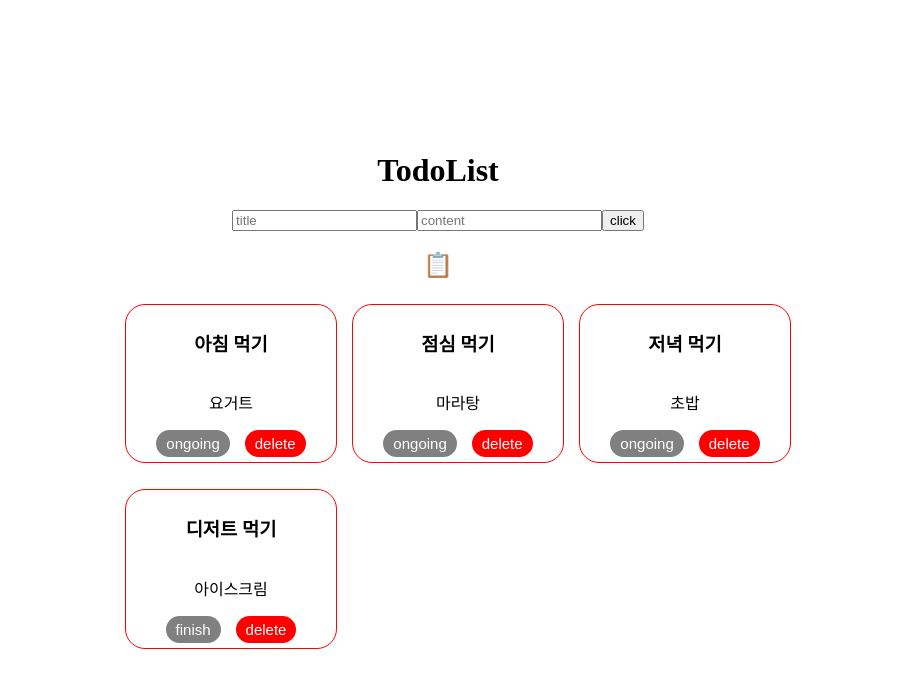
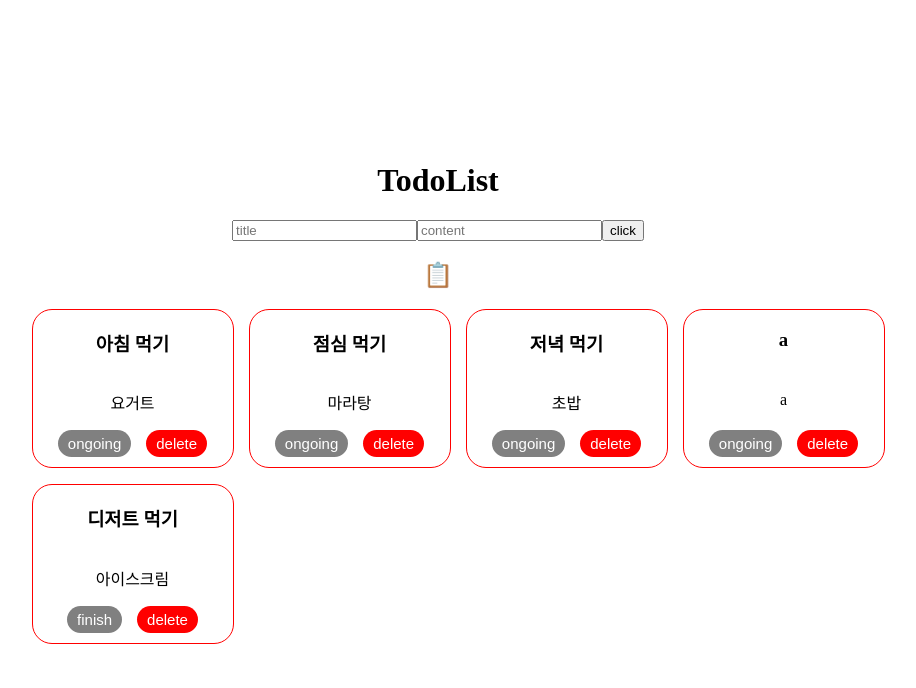
Before and after one commit to aotoyae/my-todo-list-ts, a React (Vite) app: page / in a window 1280 px wide. Shown: the top 688 px of the page, without its empty margins (162-1078 px from the left). Built offline with nearby package versions, Linux system fonts and the light colour scheme; data requests are answered from the project's data file.

Commit message:
Fix: post 후 리렌더링 되도ㄱ

```diff
--- a/db.json
+++ b/db.json
@@ -23,6 +23,12 @@
       "title": "디저트 먹기",
       "content": "아이스크림",
       "isDone": true
+    },
+    {
+      "id": "e57f",
+      "title": "a",
+      "content": "a",
+      "isDone": false
     }
   ]
 }
--- a/src/App.css
+++ b/src/App.css
@@ -11,8 +11,6 @@
 
 .todo-li {
   width: 200px;
-  margin: 5px 0;
-  padding: 5px;
   display: flex;
   flex-direction: column;
   justify-content: space-between;
@@ -28,8 +26,10 @@
 }
 
 .btn-section button {
+  margin-bottom: 10px;
+  padding: 5px 10px;
+
   font-size: 15px;
-  padding: 5px 10px;
   color: #fff;
   border: none;
   border-radius: 20px;
--- a/src/App.tsx
+++ b/src/App.tsx
@@ -1,5 +1,4 @@
 import './App.css';
-import Form from './components/Form';
 
 import TodoContainer from './components/TodoContainer';
 
@@ -7,7 +6,6 @@ function App() {
   return (
     <>
       <h1>TodoList</h1>
-      <Form />
       <TodoContainer />
     </>
   );
--- a/src/components/Form.tsx
+++ b/src/components/Form.tsx
@@ -1,7 +1,7 @@
 import axios from 'axios';
 import { useState } from 'react';
 
-function Form() {
+function Form({ todos, setTodos }) {
   const [title, setTitle] = useState('');
   const [content, setContent] = useState('');
 
@@ -9,11 +9,16 @@ function Form() {
 
   const postTodos = async (e: React.FormEvent<HTMLFormElement>) => {
     e.preventDefault();
-    axios.post('http://localhost:4000/todos', {
+    const newTodo = {
       title,
       content,
       isDone: false,
-    });
+    };
+
+    axios.post('http://localhost:4000/todos', newTodo);
+    setTitle('');
+    setContent('');
+    setTodos([...todos, newTodo]);
   };
 
   return (
--- a/src/components/TodoContainer.tsx
+++ b/src/components/TodoContainer.tsx
@@ -8,7 +8,7 @@ type Todos = {
 import axios from 'axios';
 import { useEffect, useState } from 'react';
 import TodoList from './TodoList';
-// import { getTodos } from '../shared/database';
+import Form from './Form';
 
 function TodoContainer() {
   const [todos, setTodos] = useState<Todos[]>([]);
@@ -28,6 +28,7 @@ function TodoContainer() {
 
   return (
     <div>
+      <Form todos={todos} setTodos={setTodos} />
       <h2>📋</h2>
       <TodoList todos={ongoingTodos} setTodos={setTodos} />
       <TodoList todos={finishTodos} setTodos={setTodos} />
--- a/src/components/TodoList.tsx
+++ b/src/components/TodoList.tsx
@@ -2,7 +2,8 @@ import axios from 'axios';
 
 function TodoList({ todos, setTodos }) {
   const deleteTodo = async (id: string) => {
-    axios.delete(`http://localhost:4000/todos/${id}`);
+    const isDelete = confirm('삭제하시겠습니까?');
+    isDelete && axios.delete(`http://localhost:4000/todos/${id}`);
     setTodos(todos.filter((todo) => todo.id !== id));
   };
 
--- a/src/index.css
+++ b/src/index.css
@@ -1,5 +1,6 @@
 body {
   margin: 0;
+  padding: 0;
   display: flex;
   place-items: center;
   max-width: 1200px;
```
